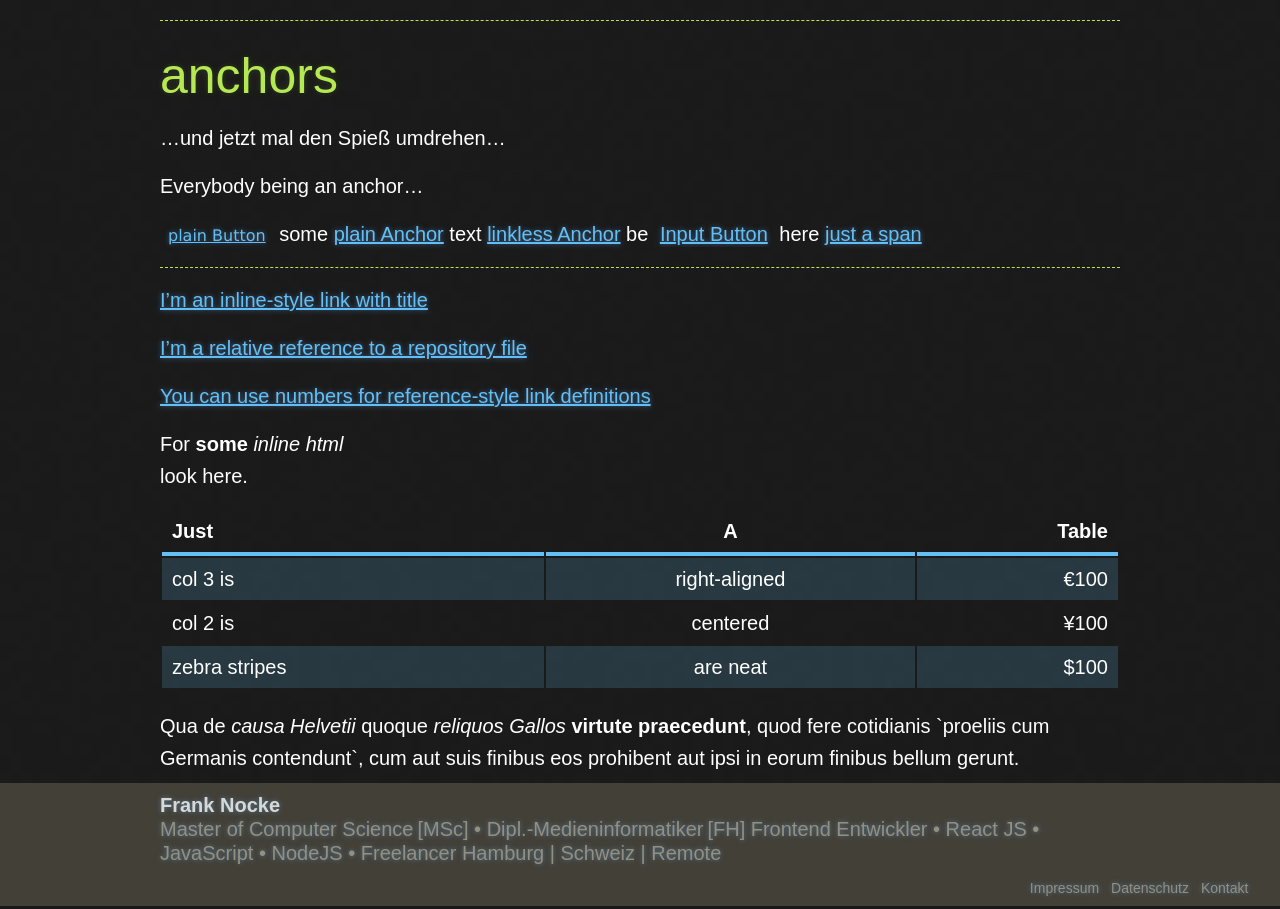
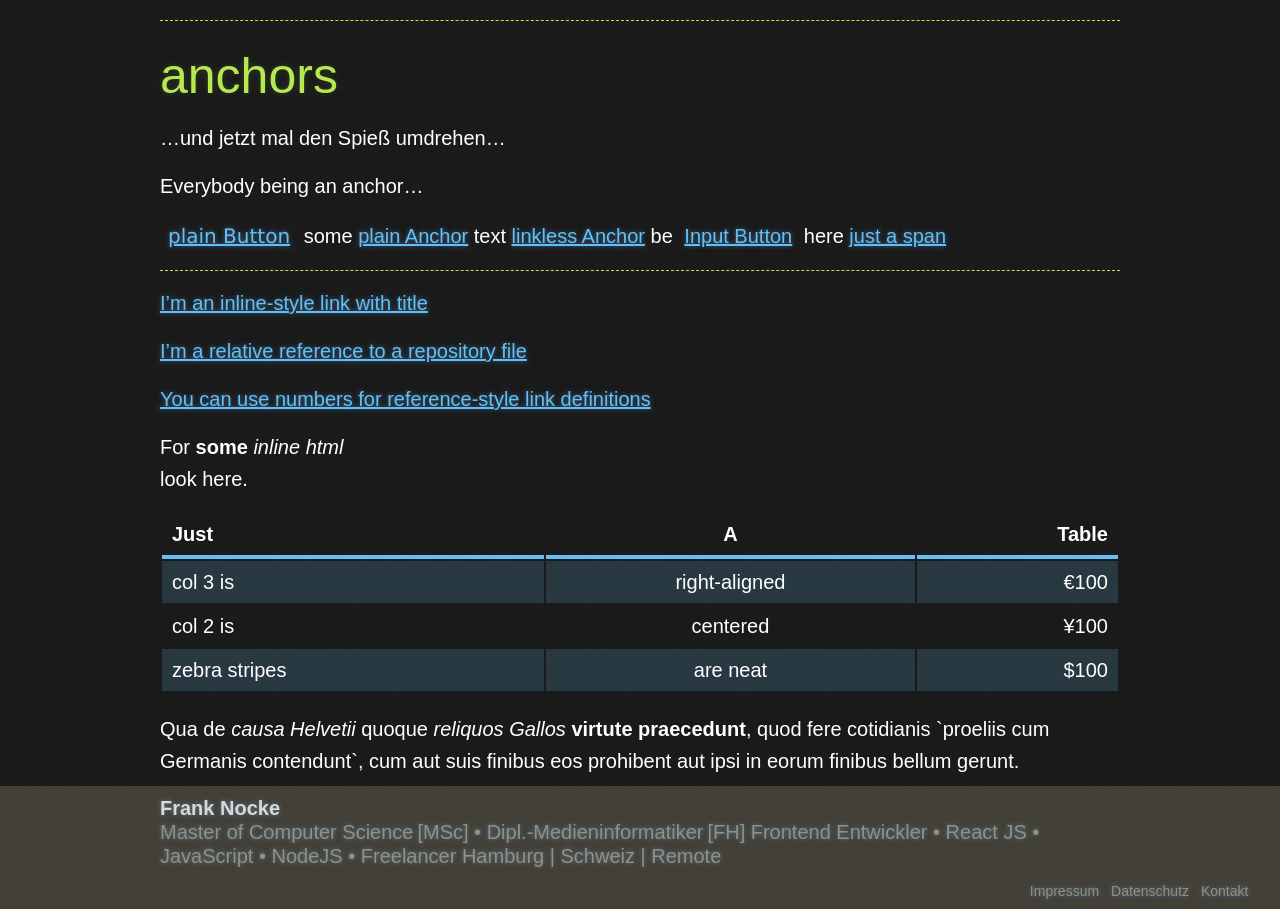
Before and after one commit to nocke/jekyll.nocke.de, a Jekyll site: the page built from _pages/parcours.md, in a window 1280 px wide. Shown: the part 3021-3930 px from the top of the page. Built offline with Jekyll 4.4.1, drawn with Linux system fonts in a browser that asks for light colours; some web fonts are replaced.

Commit message:
common button styles: inherit size

```diff
--- a/_sass/button.sass
+++ b/_sass/button.sass
@@ -73,6 +73,7 @@ a, button.anchor, input.anchor, .anchor   // be so explicit for precedence
   text-shadow: none
   box-shadow: none
   border: none
+  font-size: inherit
 
   // style
   display: inline-block
```
